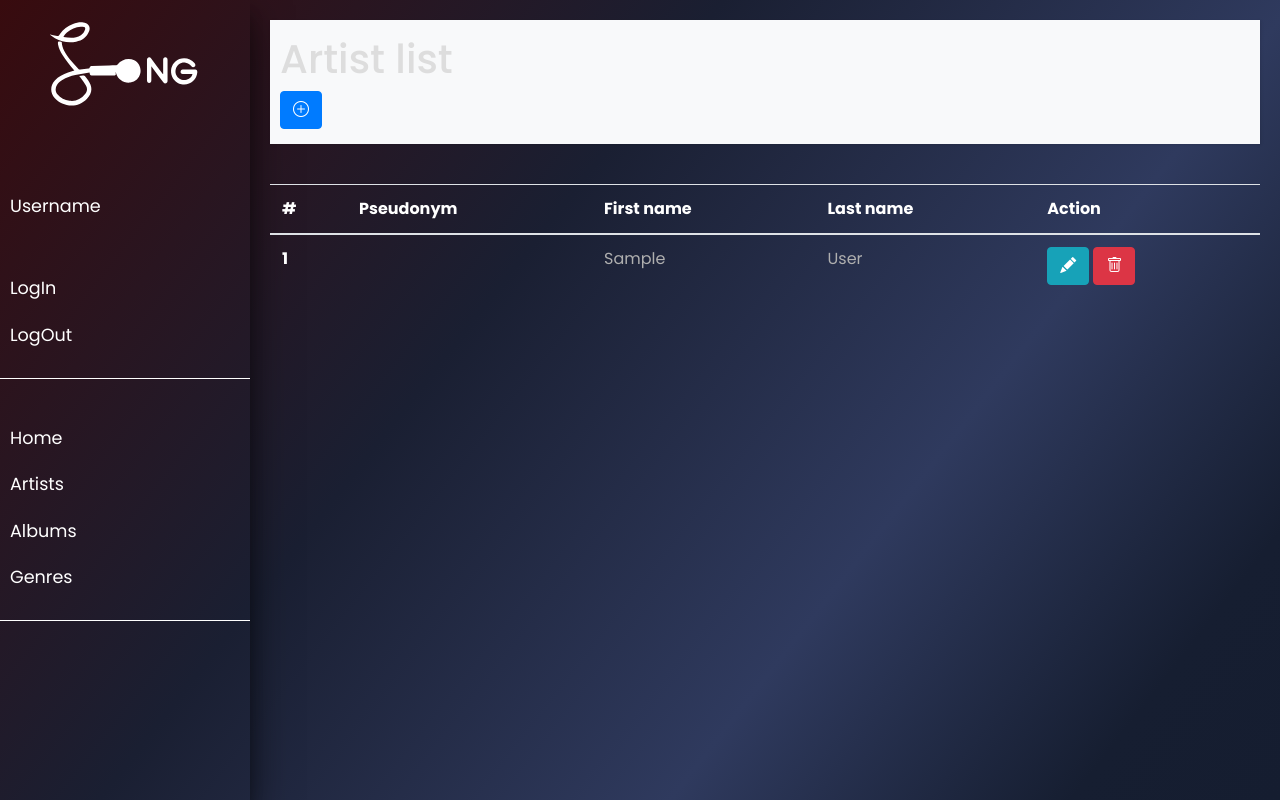
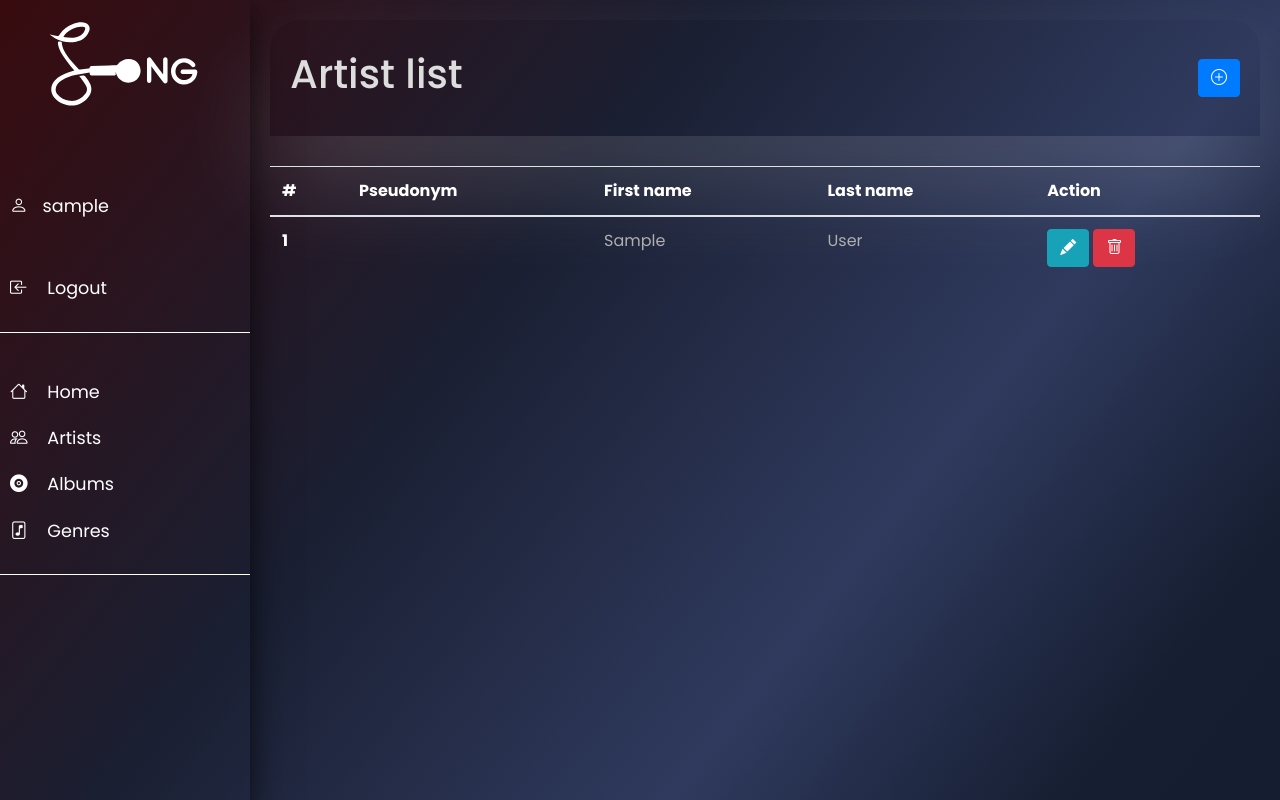
Before and after one commit to shurushku/music, a Django app: page /artists/ in a window 1280 px wide. Run offline with Django 4.2, Linux system fonts and the light colour scheme; the visitor is signed in with stand-in values (Sample User, id 1); data comes from the database, SQL or seed files in the repository; some libraries are stand-ins or nearby versions.

Commit message:
Change sidebar design

```diff
--- /dev/null
+++ b/static/css/main.css
@@ -0,0 +1,102 @@
+/*
+    DEMO STYLE
+*/
+
+@import "https://fonts.googleapis.com/css?family=Poppins:300,400,500,600,700";
+body {
+    font-family: 'Poppins', sans-serif;
+    background: rgb(56,11,14);
+    background: linear-gradient(128deg, rgba(56,11,14,1) 0%, rgba(26,31,50,1) 38%, rgba(47,58,94,1) 68%, rgba(22,30,49,1) 89%, rgba(21,29,48,1) 100%);
+    color: #dddddd;
+}
+
+p {
+    font-family: 'Poppins', sans-serif;
+    font-size: 1.1em;
+    font-weight: 300;
+    line-height: 1.7em;
+    color: #b9b8b8;
+}
+
+a,
+a:hover,
+a:focus {
+    color: inherit;
+    text-decoration: none;
+    transition: all 0.3s;
+}
+
+.navbar {
+    padding: 15px 10px;
+    background: #fff;
+    border: none;
+    border-radius: 0;
+    margin-bottom: 40px;
+    box-shadow: 1px 1px 3px rgba(0, 0, 0, 0.1);
+}
+
+.navbar-btn {
+    box-shadow: none;
+    outline: none !important;
+    border: none;
+}
+
+.line {
+    width: 100%;
+    height: 1px;
+    border-bottom: 1px dashed #ddd;
+    margin: 40px 0;
+}
+
+.table{
+    color: #afafaf
+}
+th{
+    color: #ffffff
+}
+
+.content-header{
+    box-shadow: rgb(255 255 255 / 15%) 0px 48px 100px 0px;
+    margin-bottom: 30px;
+    padding: 30px 20px;
+    display: flex;
+    flex-direction: row;
+    justify-content: space-between;
+    align-items: center;
+    border-radius: 30px 30px 0 0;
+}
+
+/* ---------------------------------------------------
+    CONTENT STYLE
+----------------------------------------------------- */
+
+#content {
+    width: 100%;
+    padding: 20px;
+    min-height: 100vh;
+    transition: all 0.3s;
+}
+
+/* ---------------------------------------------------
+    LOGIN STYLE
+----------------------------------------------------- */
+
+.form-outline{
+    display: flex;
+    flex-wrap: wrap;
+}
+
+.form-outline input {
+    height: calc(1.5em + 1rem + 2px);
+    padding: 0.5rem 1rem;
+    font-size: 1.25rem;
+    line-height: 1.5;
+    border-radius: 0.3rem;
+    display: block;
+    width: 100%;
+    color: #495057 !important;
+    background-color: #fff !important;
+    background-clip: padding-box;
+    border: 1px solid #ced4da;
+    transition: border-color .15s ease-in-out,box-shadow .15s ease-in-out;
+}
--- a/static/css/sidebar.css
+++ b/static/css/sidebar.css
@@ -1,60 +1,3 @@
-/*
-    DEMO STYLE
-*/
-
-@import "https://fonts.googleapis.com/css?family=Poppins:300,400,500,600,700";
-body {
-    font-family: 'Poppins', sans-serif;
-    background: rgb(56,11,14);
-    background: linear-gradient(128deg, rgba(56,11,14,1) 0%, rgba(26,31,50,1) 38%, rgba(47,58,94,1) 68%, rgba(22,30,49,1) 89%, rgba(21,29,48,1) 100%);
-    color: #dddddd;
-}
-
-p {
-    font-family: 'Poppins', sans-serif;
-    font-size: 1.1em;
-    font-weight: 300;
-    line-height: 1.7em;
-    color: #b9b8b8;
-}
-
-a,
-a:hover,
-a:focus {
-    color: inherit;
-    text-decoration: none;
-    transition: all 0.3s;
-}
-
-.navbar {
-    padding: 15px 10px;
-    background: #fff;
-    border: none;
-    border-radius: 0;
-    margin-bottom: 40px;
-    box-shadow: 1px 1px 3px rgba(0, 0, 0, 0.1);
-}
-
-.navbar-btn {
-    box-shadow: none;
-    outline: none !important;
-    border: none;
-}
-
-.line {
-    width: 100%;
-    height: 1px;
-    border-bottom: 1px dashed #ddd;
-    margin: 40px 0;
-}
-
-.table{
-    color: #afafaf
-}
-th{
-    color: #ffffff
-}
-
 /* ---------------------------------------------------
     SIDEBAR STYLE
 ----------------------------------------------------- */
@@ -94,6 +37,11 @@ th{
     color: #fff;
     padding: 10px;
 }
+
+#sidebar a .bi {
+    padding-right: 15px;
+}
+
 
 #sidebar ul li a {
     padding: 10px;
@@ -152,30 +100,3 @@ a.article:hover {
     background: #e64d3f !important;
     color: #fff !important;
 }
-
-/* ---------------------------------------------------
-    CONTENT STYLE
------------------------------------------------------ */
-
-#content {
-    width: 100%;
-    padding: 20px;
-    min-height: 100vh;
-    transition: all 0.3s;
-}
-
-/* ---------------------------------------------------
-    MEDIAQUERIES
------------------------------------------------------ */
-
-@media (max-width: 768px) {
-    #sidebar {
-        margin-left: -250px;
-    }
-    #sidebar.active {
-        margin-left: 0;
-    }
-    #sidebarCollapse span {
-        display: none;
-    }
-}
--- a/templates/base.html
+++ b/templates/base.html
@@ -14,6 +14,7 @@
     <!-- Add additional CSS in static file -->
     {% load static %}
     <link rel="stylesheet" href="{% static 'css/sidebar.css' %}">
+    <link rel="stylesheet" href="{% static 'css/main.css' %}">
 </head>
   <body>
   {% block body %}
@@ -22,11 +23,9 @@
           {% include "includes/sidebar.html" %}
         {% endblock %}
       <div id="content">
-        <nav class="navbar navbar-expand-lg navbar-light bg-light">
-            <div>
-              {% block name %}{% endblock %}
-            </div>
-        </nav>
+        <div class="content-header">
+          {% block name %}{% endblock %}
+        </div>
         {% block content %}{% endblock %}
       </div>
     </div>
--- a/templates/base_form.html
+++ b/templates/base_form.html
@@ -1,7 +1,7 @@
 {% extends "base.html" %}
 
 {% block name %}
-  <h1>{{ object|yesno:"Update,Create" }} genre</h1>
+  <h1>{{ object|yesno:"Update,Create"}}</h1>
 {% endblock %}
 
 {% block content %}
--- a/templates/includes/sidebar.html
+++ b/templates/includes/sidebar.html
@@ -5,30 +5,46 @@
   </div>
 
   <ul class="list-unstyled components">
-    <p>
+    {% if user.is_authenticated %}
+      <p>
+        <li>
+          <a href="{% url 'music_release:artist-detail' pk=user.id%}">
+            <i class="bi bi-person"></i>{{ user.get_username }}
+          </a>
+        </li>
+      </p>
       <li>
-          <a href="#">Username</a>
+        <a href="{% url 'logout'%}?next={{request.path}}">
+          <i class="bi bi-box-arrow-in-left"></i>
+          Logout
+        </a>
       </li>
-    </p>
-    <li>
-        <a href="{% url 'login'%}">LogIn</a>
-    </li>
-    <li>
-        <a href="{% url 'logout'%}">LogOut</a>
-    </li>
+    {% endif %}
   </ul>
   <ul class="list-unstyled components">
     <li>
-        <a href="{% url 'music_release:index' %}">Home</a>
+        <a href="{% url 'music_release:index' %}">
+          <i class="bi bi-house"></i>
+          Home
+        </a>
     </li>
     <li>
-        <a href="{% url 'music_release:artist-list' %}">Artists</a>
+        <a href="{% url 'music_release:artist-list' %}">
+          <i class="bi bi-people"></i>
+          Artists
+        </a>
     </li>
     <li>
-        <a href="{% url 'music_release:album-list' %}">Albums</a>
+        <a href="{% url 'music_release:album-list' %}">
+          <i class="bi bi-vinyl-fill"></i>
+          Albums
+        </a>
     </li>
     <li>
-        <a href="{% url 'music_release:genre-list' %}">Genres</a>
+        <a href="{% url 'music_release:genre-list' %}">
+          <i class="bi bi-file-music"></i>
+          Genres
+        </a>
     </li>
   </ul>
 
--- a/templates/registration/login.html
+++ b/templates/registration/login.html
@@ -20,13 +20,11 @@
                   <div class="form-outline form-white mb-4">
                     <label class="form-label" for="typeEmailX">Username</label>
                     {{ form.username }}
-                    <input type="email" id="typeEmailX" class="form-control form-control-lg" />
                   </div>
 
                   <div class="form-outline form-white mb-4">
                     <label class="form-label" for="typePasswordX">Password</label>
                     {{ form.password}}
-                    <input type="password" id="typePasswordX" class="form-control form-control-lg" />
                   </div>
                     <input type="submit" value="Login" class="btn btn-outline-light btn-lg px-5" />
                     <input type="hidden" name="next" value="{{ next }}" />
```
Also changed, not shown: static/css/login.css (deleted, +0 -10 lines), templates/music_release/index.html (+12 -18 lines).
